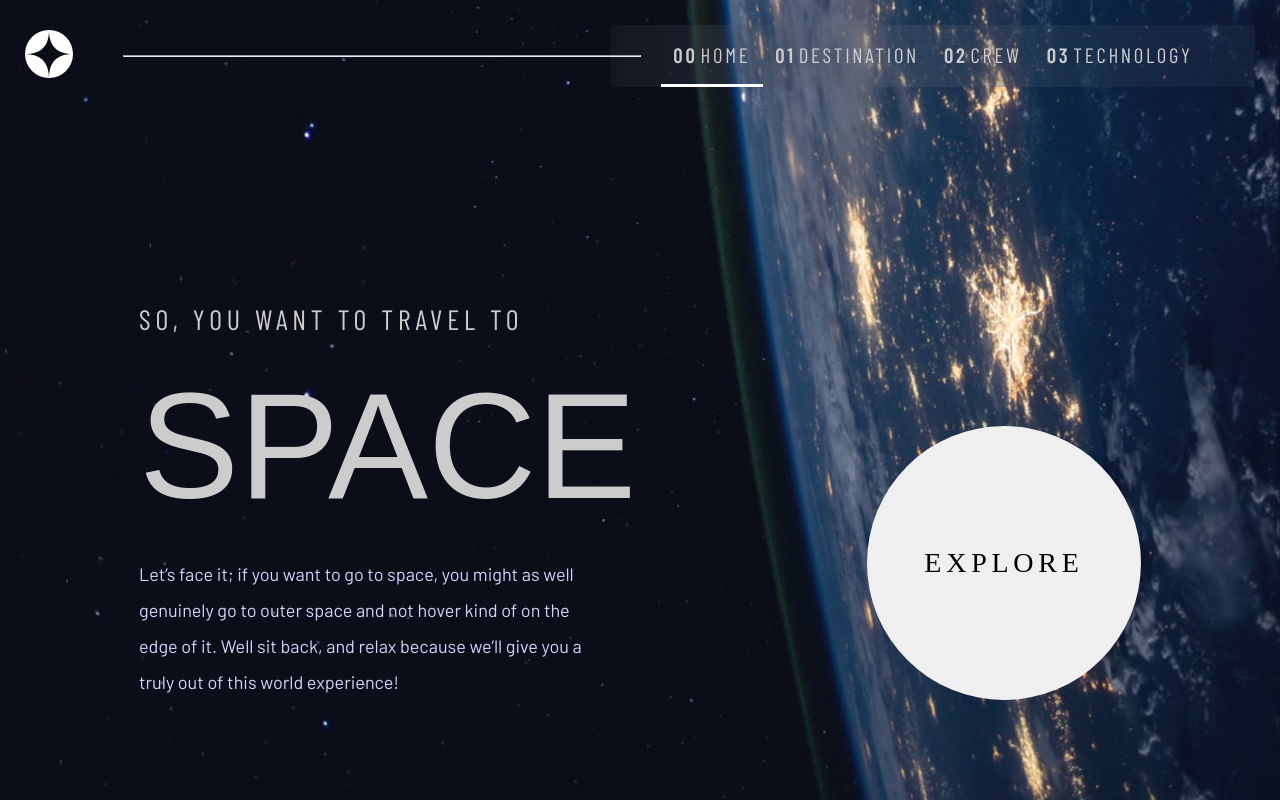
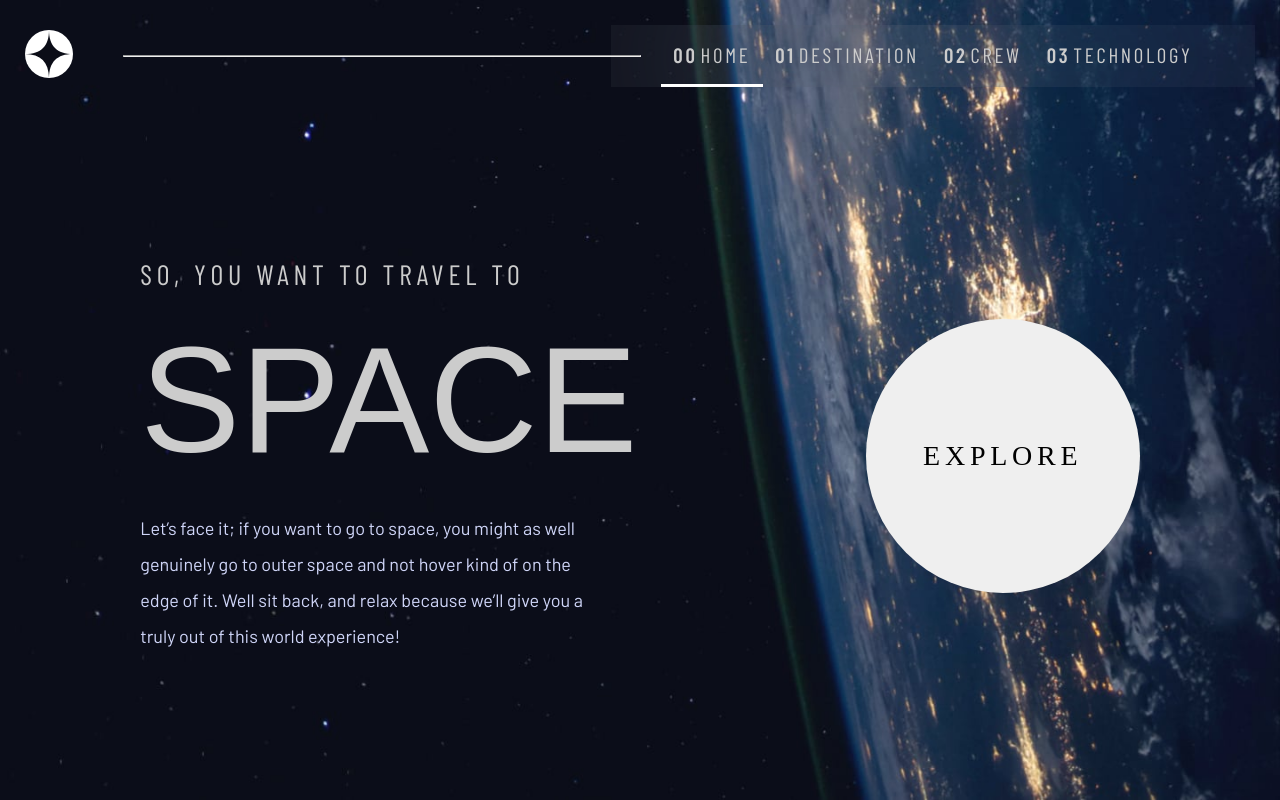
Before and after one commit to Oumar-1/space-torism, a React (Create React App) app: page / in a window 1280 px wide. Built offline with nearby package versions, Linux system fonts and the light colour scheme; a web font is replaced by a local one.

Commit message:
code enhancement

```diff
--- a/src/App.jsx
+++ b/src/App.jsx
@@ -5,15 +5,68 @@ import Nav from './components/nav';
 import './sass/index.scss';
 
 function App() {
+  function CreateBG({ name }) {
+    return (
+      <div className='bg-container'>
+        <picture>
+          <source
+            srcSet={require(`./assets/${name}/background-${name}-mobile.jpg`)}
+            media='(max-width: 411px)'
+          />
+          <source
+            srcSet={require(`./assets/${name}/background-${name}-tablet.jpg`)}
+            media='(max-width: 772px)'
+          />
+          <img
+            src={require(`./assets/${name}/background-${name}-desktop.jpg`)}
+            alt='home background'
+          />
+        </picture>
+      </div>
+    );
+  }
   return (
-    <div className='App'>
+    <div className='app'>
       <Nav />
 
       <Routes>
-        <Route path='/' index element={<Home />} />
-        <Route path='/destination' index element={<h1> destination </h1>} />
-        <Route path='/crew' index element={<h1> Crew </h1>} />
-        <Route path='/technology' index element={<h1> technology </h1>} />
+        <Route
+          path='/'
+          index
+          element={
+            <>
+              <CreateBG name='home' />
+              <Home />
+            </>
+          }
+        />
+        <Route
+          path='/destination'
+          element={
+            <>
+              <CreateBG name='destination' />
+              <h1> destination </h1>
+            </>
+          }
+        />
+        <Route
+          path='/crew'
+          element={
+            <>
+              <CreateBG name='crew' />
+              <h1> crew </h1>
+            </>
+          }
+        />
+        <Route
+          path='/technology'
+          element={
+            <>
+              <CreateBG name='technology' />
+              <h1> technology </h1>
+            </>
+          }
+        />
       </Routes>
     </div>
   );
--- a/src/routes/Home.jsx
+++ b/src/routes/Home.jsx
@@ -1,39 +1,21 @@
 import React from 'react';
 import '../sass/components/_home.scss';
 
-function Home(props) {
+function Home() {
   return (
-    <div className='home container'>
-      <div className='bg-container'>
-        <picture>
-          <source
-            srcSet={require('../assets/home/background-home-mobile.jpg')}
-            media='(max-width: 411px)'
-          />
-          <source
-            srcSet={require('../assets/home/background-home-tablet.jpg')}
-            media='(max-width: 772px)'
-          />
-          <img
-            src={require('../assets/home/background-home-desktop.jpg')}
-            alt='home background'
-          />
-        </picture>
-      </div>
+    <section className='home container'>
       <div className='content'>
-        <div>
         <h5 className='heading-5'>so, you want to travel to</h5>
         <h1 className='heading-1'>Space</h1>
         <p className='info body-text'>
-            Let’s face it; if you want to go to space, you might as well
-            genuinely go to outer space and not hover kind of on the edge of it.
-            Well sit back, and relax because we’ll give you a truly out of this
-            world experience!
+          Let’s face it; if you want to go to space, you might as well genuinely
+          go to outer space and not hover kind of on the edge of it. Well sit
+          back, and relax because we’ll give you a truly out of this world
+          experience!
         </p>
       </div>
       <button className='explore-btn heading-5'>explore</button>
-      </div>
-    </div>
+    </section>
   );
 }
 
--- a/src/sass/components/_home.scss
+++ b/src/sass/components/_home.scss
@@ -1,28 +1,10 @@
 .home {
-  position: relative;
-  .bg-container {
-    position: absolute;
-    inset: 0;
-    width: 100%;
-    height: 100%;
-    z-index: -1;
-    overflow: hidden;
-    img {
-      height: 100%;
-      aspect-ratio: 2/1;
-    }
-  }
-  .content {
   display: flex;
   justify-content: space-around;
-    gap: 30px;
-    align-items: end;
-    padding-bottom: 100px;
-    min-height: 100vh;
-    min-height: 100dvh;
-    div:first-child {
+  align-items: center;
+  gap: 25px;
+  .content {
     max-width: 450px;
-
     h1 {
       margin: 0.16em 0;
     }
@@ -64,4 +46,3 @@
     }
   }
 }
-}
--- a/src/sass/components/_nav.scss
+++ b/src/sass/components/_nav.scss
@@ -2,11 +2,7 @@ nav {
   display: flex;
   z-index: 100;
   align-items: center;
-  position: absolute;
-  left: 0;
-  top: 0;
-  width: 100%;
-  margin-top: 25px;
+  position: relative;
   padding-inline: 25px;
   hr {
     flex-grow: 1;
--- a/src/sass/helpers/_global.scss
+++ b/src/sass/helpers/_global.scss
@@ -12,6 +12,15 @@ body {
   background-color: var(--clr-dark);
   color: #ccc;
   margin: 0;
+  min-height: 100vh;
+}
+.app {
+  position: relative;
+  padding-top: 25px;
+  display: grid;
+  gap: 25px;
+  grid-template-rows: auto 1fr;
+  min-height: 100vh;
 }
 a {
   text-decoration: none;
@@ -19,6 +28,18 @@ a {
 }
 img {
   max-width: 100%;
+}
+.bg-container {
+  position: absolute;
+  inset: 0;
+  width: 100%;
+  height: 100%;
+  z-index: -1;
+  img {
+    height: 100%;
+    aspect-ratio: 2/1;
+    vertical-align: middle; // fix extra space on image
+  }
 }
 .container {
   padding-inline: 15px;
```
Lines whose indentation alone changed are shown as unchanged.
